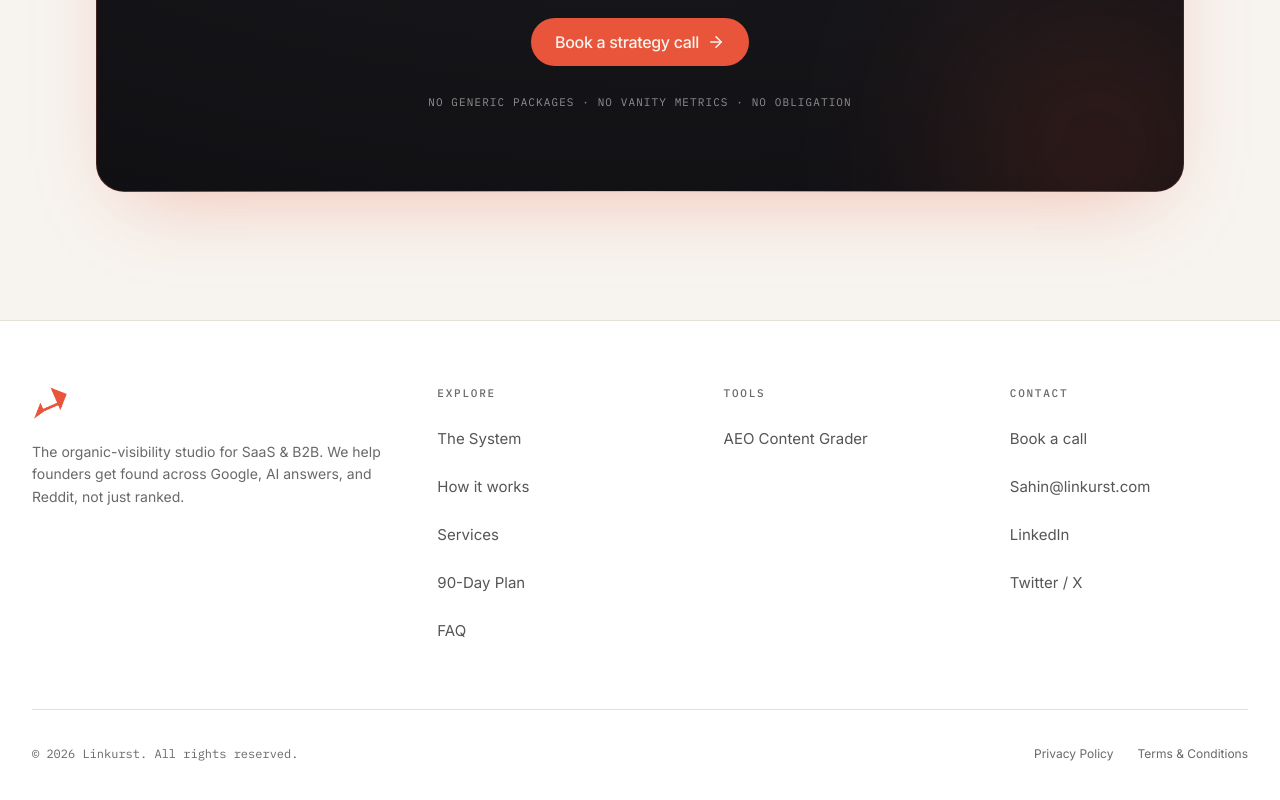
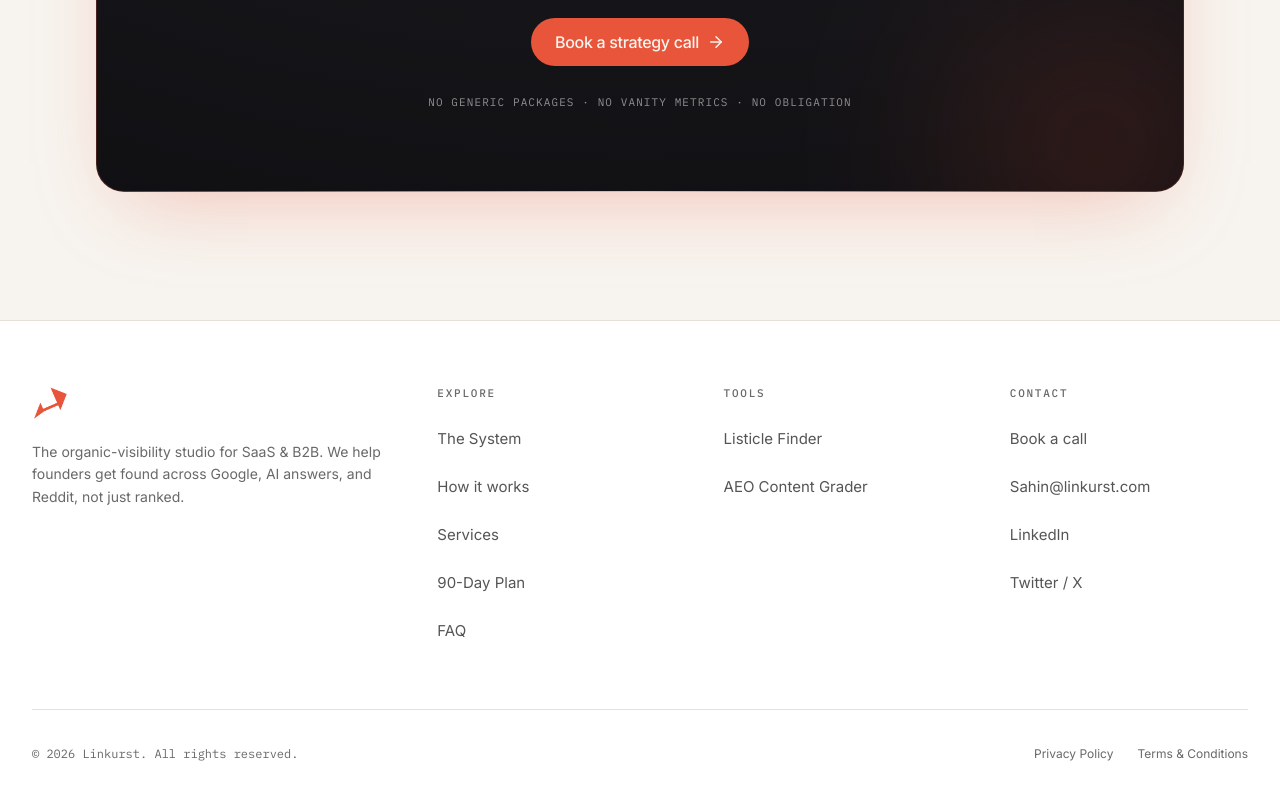
Before and after one commit to Sahin712/linkurst, a Next.js app: page /tools/listicle-finder in a window 1280 px wide. Shown: the part 6099-6899 px from the top of the page. Built offline with nearby package versions, Linux system fonts and the light colour scheme.

Commit message:
Add Listicle Finder to footer Tools section
Co-Authored-By: Claude Opus 4.8 <noreply@anthropic.com>

```diff
--- a/src/components/layout/site-footer.tsx
+++ b/src/components/layout/site-footer.tsx
@@ -18,6 +18,7 @@ const columns = [
   {
     heading: "Tools",
     links: [
+      { label: "Listicle Finder", href: "/tools/listicle-finder" },
       { label: "AEO Content Grader", href: "/tools/aeo-content-grader" },
     ],
   },
```
